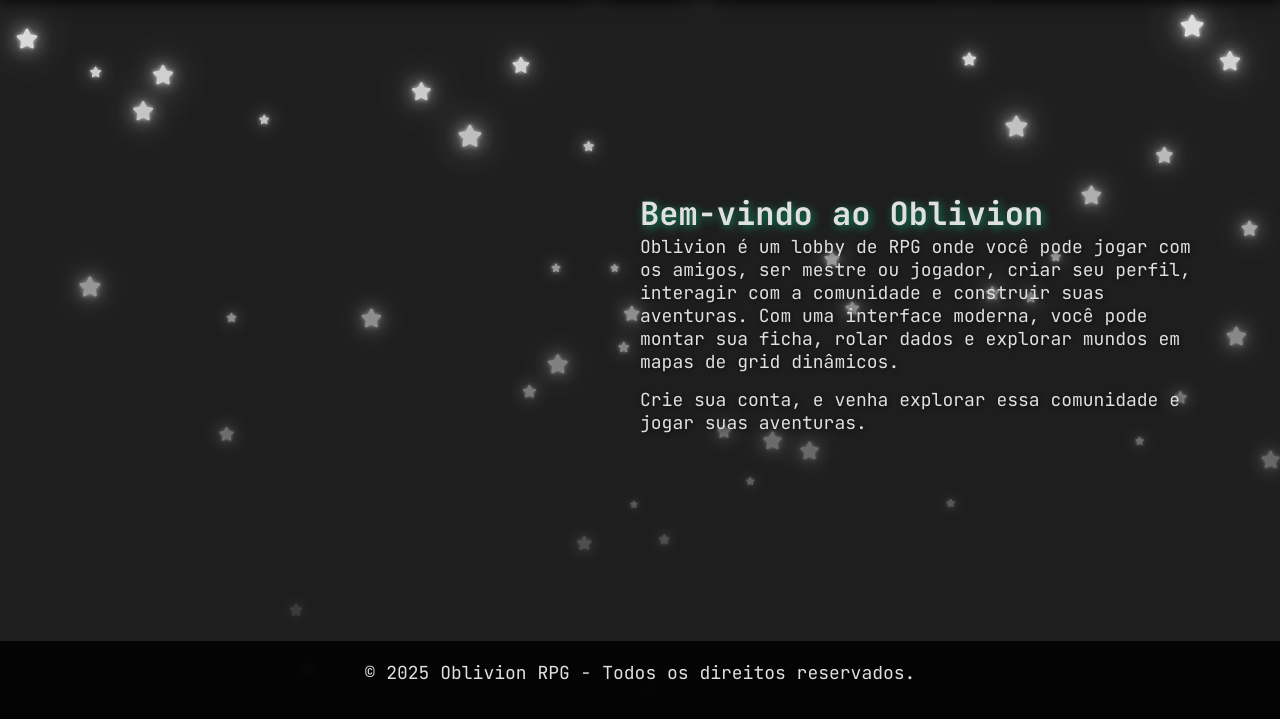
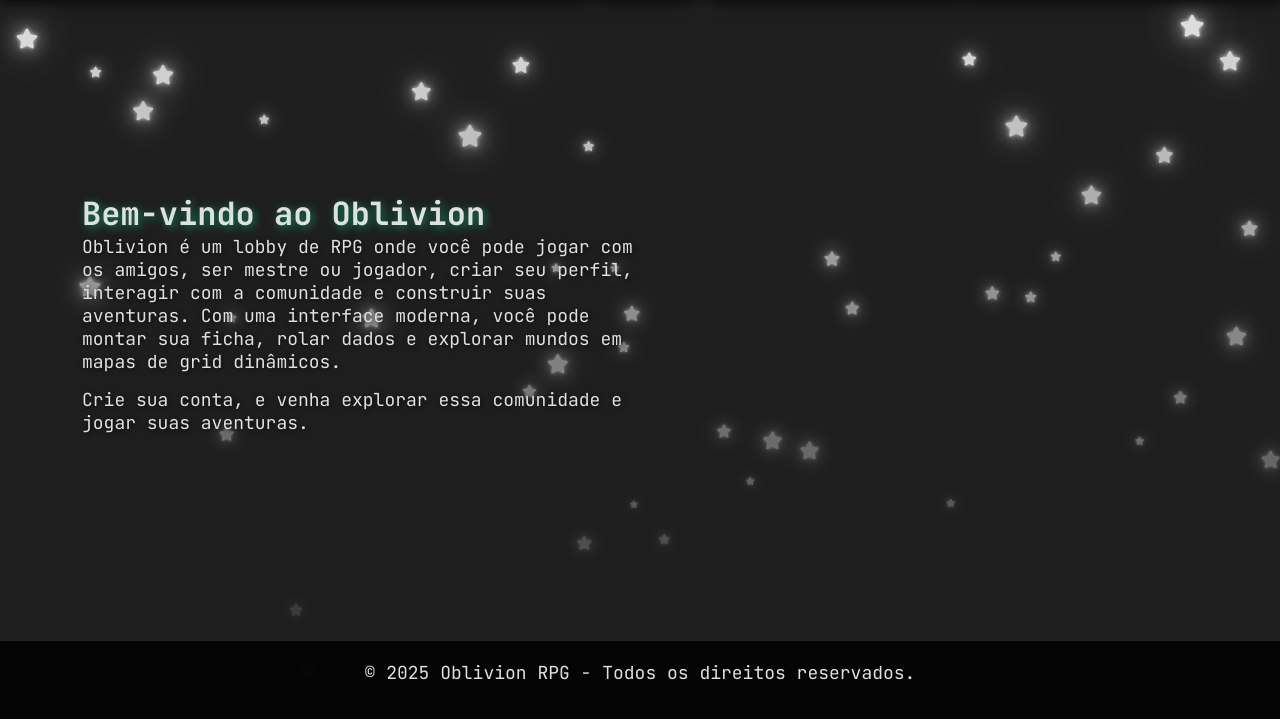
Before and after one commit to Sensews/exp_trab, a PHP site: page /main.html in a window 1280 px wide; the page is wider, and only the part inside the window is pictured. Shown: the part 81-800 px from the top of that part. Run offline with PHP 8.4, Linux system fonts and the light colour scheme; some libraries are stand-ins or nearby versions.

Commit message:
troca de lado dado

```diff
--- a/frontend/css/main.css
+++ b/frontend/css/main.css
@@ -20,6 +20,7 @@ main {
 
 .container {
     display: flex;
+    flex-direction: row-reverse;
     align-items: center;
     justify-content: space-between;
     width: 90%;
```
